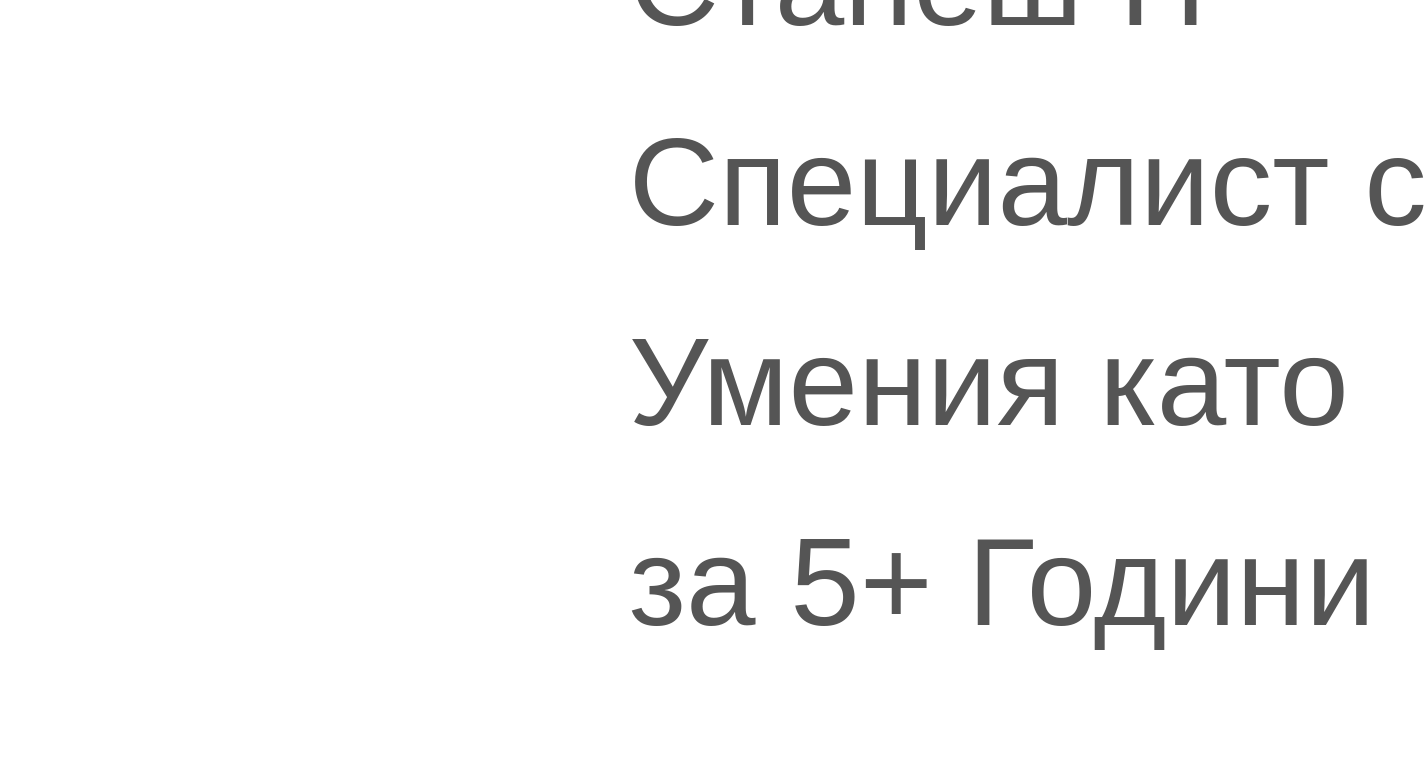
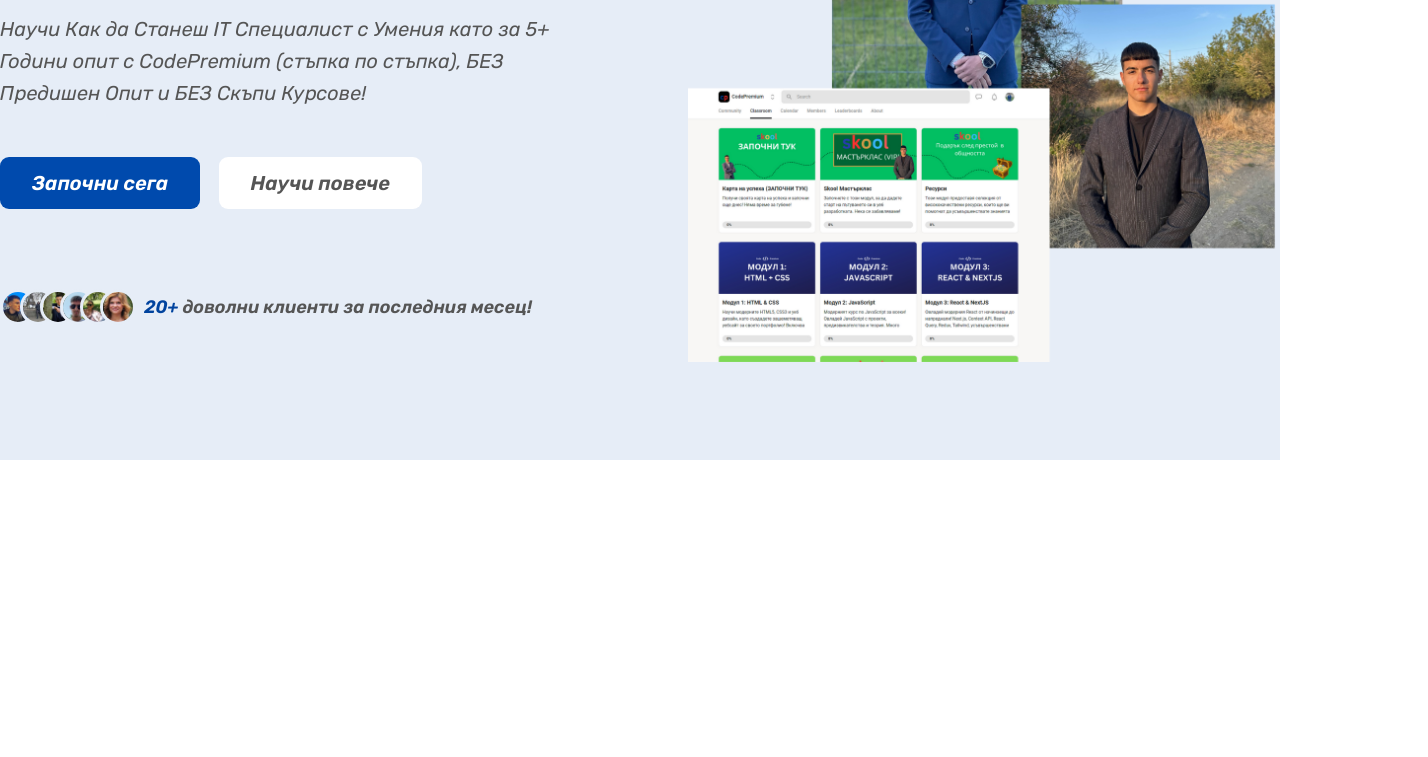
Before and after one commit to IliyaPashov/CodePremium, a plain HTML site: page index.html in a window 1280 px wide. Shown: the part 318-1075 px from the top of the page, 1428 px wide, since content can reach past the window. After the commit the page ends 800 px from the top, so only its background shows below. Drawn offline with Linux system fonts and the light colour scheme.

Commit message:
implement hero section

```diff
--- a/general.css
+++ b/general.css
@@ -64,11 +64,11 @@
 }
 
 html {
-  font-size: 62.5px;
+  font-size: 62.5%;
 }
 
 body {
-  font-family: sans-serif;
+  font-family: "Rubik", sans-serif;
   line-height: 1;
   font-weight: 400;
   color: #555;
@@ -78,6 +78,9 @@
   display: grid;
   grid-template-columns: 1fr 1fr;
   align-items: center;
+  max-width: 130rem;
+  margin-inline: auto;
+  gap: 9.6rem;
 }
 
 .hero-image {
@@ -85,15 +88,15 @@
 }
 
 .section-hero {
-  max-width: 130rem;
-  margin-inline: auto;
+  background-color: #e6edf7;
+  padding: 9.6rem 0;
 }
 .heading-primary {
-  font-size: 6.2rem;
+  font-size: 5.2rem;
   font-weight: 700;
   line-height: 1.05;
   color: #333;
-  letter-spacing: 0.5px;
+  letter-spacing: -0.5px;
   margin-bottom: 3.2rem;
 }
 .hero-description {
@@ -101,3 +104,64 @@
   line-height: 1.6;
   margin-bottom: 4.8rem;
 }
+.btn:link,
+.btn:visited {
+  font-size: 2rem;
+  display: inline-block;
+  padding: 1.6rem 3.2rem;
+  border-radius: 9px;
+  text-decoration: none;
+  transition: all 0.3s;
+  font-weight: 600;
+}
+.btn-full:link,
+.btn-full:visited {
+  background-color: #004aad;
+  color: #fff;
+}
+
+.btn-full:hover,
+.btn-full:active {
+  background-color: #00439c;
+}
+.btn-outline:link,
+.btn-outline:visited {
+  background-color: #fff;
+  color: #555;
+}
+.btn-outline:hover,
+.btn-outline:active {
+  background-color: #fff;
+  color: #555;
+  box-shadow: inset 0 0 0 3px #fff;
+}
+
+.margin-right-sm {
+  margin-right: 1.6rem !important;
+}
+.customers {
+  margin-top: 8rem;
+  display: flex;
+  align-items: center;
+  gap: 0.8rem;
+}
+.customers-images img {
+  height: 3.6rem;
+  width: 3.6rem;
+  border-radius: 50%;
+  margin-right: -1.6rem;
+  border: 3px solid #e6edf7;
+}
+.customers-images {
+  display: flex;
+}
+.customers-images img:last-child {
+  margin-right: 0;
+}
+.customer-expirience {
+  font-size: 1.8rem;
+  font-weight: 600;
+}
+.customer-expirience span {
+  color: #00439e;
+}
--- a/index.html
+++ b/index.html
@@ -3,28 +3,50 @@
   <head>
     <meta charset="UTF-8" />
     <meta name="viewport" content="width=, initial-scale=1.0" />
+    <link rel="preconnect" href="https://fonts.googleapis.com" />
+    <link rel="preconnect" href="https://fonts.gstatic.com" crossorigin />
+    <link
+      href="https://fonts.googleapis.com/css2?family=Rubik:ital,wght@1,300..900&display=swap"
+      rel="stylesheet"
+    />
     <link rel="styleSheet" href="general.css" />
     <title>CodePremium - без повече притеснения за работа</title>
   </head>
   <body>
     <section class="section-hero">
       <div class="hero">
-        <h1 class="heading primary">
+        <div class="hero-text-box">
+          <h1 class="heading-primary">
             Тествана Система, с която Обикновенни хора стават IT
           </h1>
           <p class="hero-description">
             Научи Как да Станеш IT Специалист с Умения като за 5+ Години опит с
-          CodePremium (стъпка по стъпка), БЕЗ Предишен Опит и БЕЗ Скъпи Курсове!
+            CodePremium (стъпка по стъпка), БЕЗ Предишен Опит и БЕЗ Скъпи
+            Курсове!
           </p>
-        <a href="#" class="btn">Започни сега </a>
-        <a href="#" class="btn">Научи повече </a>
+          <a href="#" class="btn btn-full margin-right-sm">Започни сега </a>
+          <a href="#" class="btn btn-outline">Научи повече </a>
+          <div class="customers">
+            <div class="customers-images">
+              <img src="/img/customers/customer-1.png" alt="klient 1" />
+              <img src="/img/customers/customer-2.png" alt="klient 2" />
+              <img src="/img/customers/customer-3.png" alt="klient 3" />
+              <img src="/img/customers/customer-4.png" alt="klient 4" />
+              <img src="/img/customers/customer-5.png" alt="klient 5" />
+              <img src="/img/customers/customer-6.png" alt="klient 6" />
+            </div>
+            <p class="customer-expirience">
+              <span>20+</span> доволни клиенти за последния месец!
+            </p>
+          </div>
         </div>
         <div class="hero-image-box">
           <img
             class="hero-image"
             src="img/hero.png"
-          alt="Mertin,veselin, ekran"
+            alt="Martin,veselin, ekran"
           />
+        </div>
       </div>
     </section>
   </body>
```
Lines whose indentation alone changed are shown as unchanged.
